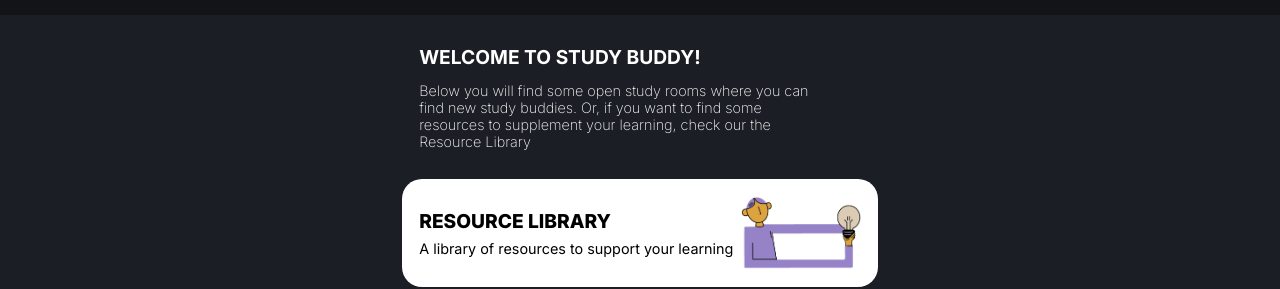
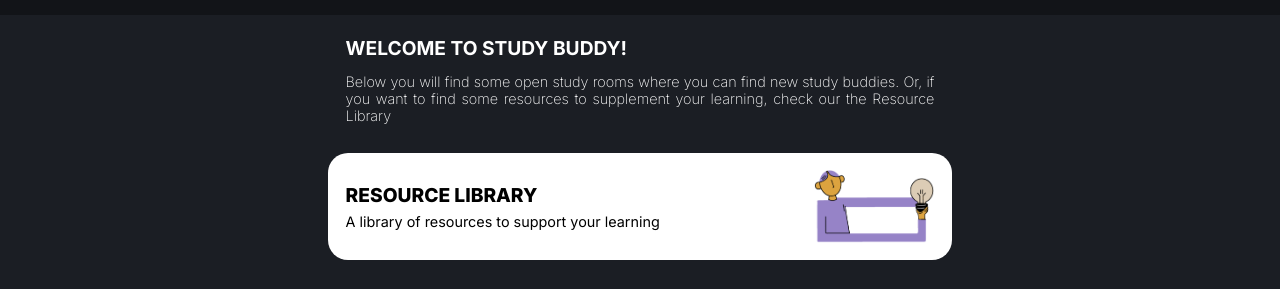
Before and after one commit to MartiZu/Study-Buddy-app, a website: page public/index.html in a window 1280 px wide. Shown: the part 85-374 px from the top of the page. Drawn offline with Linux system fonts and the light colour scheme.

Commit message:
improved styling of main

```diff
--- a/public/styles.css
+++ b/public/styles.css
@@ -40,18 +40,19 @@ nav {
 }
 
 main {
-  width: 40%;
+  width: 50%;
   margin-left: auto;
   margin-right: auto;
-  padding: 1.1rem;
+  padding: .5rem;
   box-sizing: border-box;
-  min-width: 300px;
+  min-width: 320px;
   /* max-width: 500px; */
 }
 
 #welcome-box {
-  padding: 0 4rem 0 1.1rem;
+  padding: 0 1.1rem;
   margin-bottom: 1.8rem;
+  text-align: justify;
 }
 
 #welcome-box h1 {
@@ -163,6 +164,7 @@ a {
 
 .resource-header-image {
   height: 150px;
+  margin-top: 1rem;
 }
 
 .back-link-box {
```
